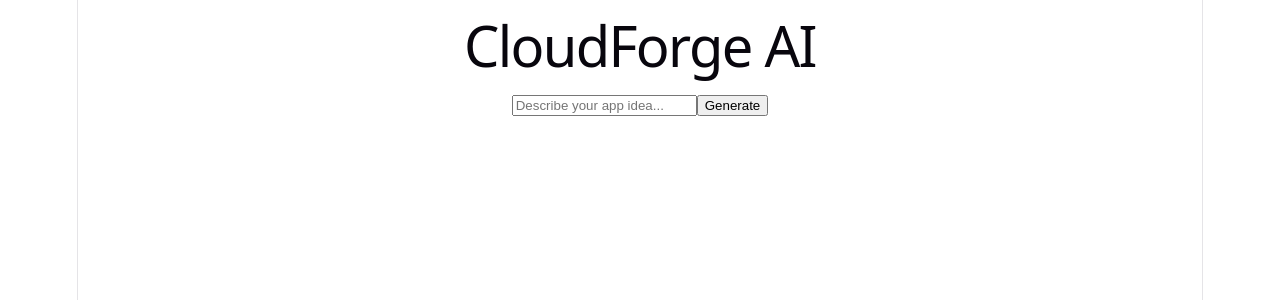
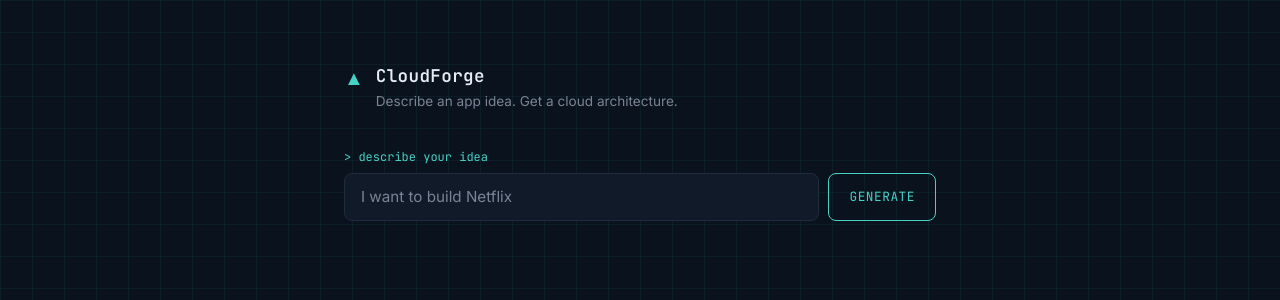
Before and after one commit to guptanavam/cloudforge, a React app in the folder frontend/: page / in a window 1280 px wide. Shown: the top 300 px of the page. Built offline with nearby package versions, Linux system fonts and the light colour scheme; the HTML template or start-up script is replaced by a standard one.

Commit message:
Redesign React frontend with blueprint-console theme

```diff
--- a/frontend/src/App.jsx
+++ b/frontend/src/App.jsx
@@ -1,4 +1,5 @@
 import { useState } from "react";
+import "./index.css";
 
 function App() {
   const [idea, setIdea] = useState("");
@@ -33,27 +34,49 @@ function App() {
     }
   };
 
+  const pad = (id) => id.toString().padStart(4, "0");
+
   return (
+    <div className="page">
+      <header className="page__header">
+        <span className="page__mark">▲</span>
         <div>
-      <h1>CloudForge AI</h1>
+          <h1 className="page__title">CloudForge</h1>
+          <p className="page__subtitle">Describe an app idea. Get a cloud architecture.</p>
+        </div>
+      </header>
+
+      <main className="console">
+        <label className="console__label" htmlFor="idea">&gt; describe your idea</label>
+        <div className="console__input-row">
           <input
+            id="idea"
+            className="console__input"
             type="text"
-        placeholder="Describe your app idea..."
+            placeholder="I want to build Netflix"
             value={idea}
             onChange={(e) => setIdea(e.target.value)}
+            onKeyDown={(e) => e.key === "Enter" && !loading && handleGenerate()}
           />
-      <button onClick={handleGenerate} disabled={loading}>
-        {loading ? "Generating..." : "Generate"}
+          <button className="console__button" onClick={handleGenerate} disabled={loading}>
+            {loading ? "Generating" : "Generate"}
           </button>
+        </div>
 
-      {error && <p style={{ color: "red" }}>{error}</p>}
+        {error && <p className="console__error">{error}</p>}
+
         {result && (
-  <div style={{ marginTop: "1rem", padding: "1rem", border: "1px solid #ccc", borderRadius: "8px" }}>
-    <p><strong>Project #{result.id}</strong> saved successfully</p>
-    <p>Idea: {result.received_idea}</p>
-    <p style={{ color: "gray" }}>{result.message}</p>
+          <div className="result">
+            <span className="result__corner result__corner--tl" />
+            <span className="result__corner result__corner--tr" />
+            <span className="result__corner result__corner--bl" />
+            <span className="result__corner result__corner--br" />
+            <div className="result__id">#{pad(result.id)}</div>
+            <p className="result__idea">{result.received_idea}</p>
+            <p className="result__message">{result.message}</p>
           </div>
         )}
+      </main>
     </div>
   );
 }
--- a/frontend/src/index.css
+++ b/frontend/src/index.css
@@ -1,111 +1,176 @@
-:root {
-  --text: #6b6375;
-  --text-h: #08060d;
-  --bg: #fff;
-  --border: #e5e4e7;
-  --code-bg: #f4f3ec;
-  --accent: #aa3bff;
-  --accent-bg: rgba(170, 59, 255, 0.1);
-  --accent-border: rgba(170, 59, 255, 0.5);
-  --social-bg: rgba(244, 243, 236, 0.5);
-  --shadow:
-    rgba(0, 0, 0, 0.1) 0 10px 15px -3px, rgba(0, 0, 0, 0.05) 0 4px 6px -2px;
+@import url('https://fonts.googleapis.com/css2?family=JetBrains+Mono:wght@400;500;600&family=Inter:wght@400;500;600&display=swap');
 
-  --sans: system-ui, 'Segoe UI', Roboto, sans-serif;
-  --heading: system-ui, 'Segoe UI', Roboto, sans-serif;
-  --mono: ui-monospace, Consolas, monospace;
-
-  font: 18px/145% var(--sans);
-  letter-spacing: 0.18px;
-  color-scheme: light dark;
-  color: var(--text);
-  background: var(--bg);
-  font-synthesis: none;
-  text-rendering: optimizeLegibility;
-  -webkit-font-smoothing: antialiased;
-  -moz-osx-font-smoothing: grayscale;
-
-  @media (max-width: 1024px) {
-    font-size: 16px;
-  }
+* {
+  box-sizing: border-box;
 }
 
-@media (prefers-color-scheme: dark) {
-  :root {
-    --text: #9ca3af;
-    --text-h: #f3f4f6;
-    --bg: #16171d;
-    --border: #2e303a;
-    --code-bg: #1f2028;
-    --accent: #c084fc;
-    --accent-bg: rgba(192, 132, 252, 0.15);
-    --accent-border: rgba(192, 132, 252, 0.5);
-    --social-bg: rgba(47, 48, 58, 0.5);
-    --shadow:
-      rgba(0, 0, 0, 0.4) 0 10px 15px -3px, rgba(0, 0, 0, 0.25) 0 4px 6px -2px;
-  }
+:root {
+  --bg: #0a121d;
+  --grid-line: rgba(71, 209, 196, 0.06);
+  --surface: #101a28;
+  --border: #1e2c3d;
+  --text: #e7ecf4;
+  --text-muted: #7a8494;
+  --accent: #47d1c4;
+  --failed: #f87171;
+}
 
-  #social .button-icon {
-    filter: invert(1) brightness(2);
-  }
+html, body, #root {
+  margin: 0;
+  min-height: 100%;
 }
 
 body {
+  background:
+    linear-gradient(var(--grid-line) 1px, transparent 1px),
+    linear-gradient(90deg, var(--grid-line) 1px, transparent 1px),
+    var(--bg);
+  background-size: 32px 32px, 32px 32px, auto;
+  color: var(--text);
+  font-family: 'Inter', system-ui, sans-serif;
+}
+
+.page {
+  max-width: 640px;
+  margin: 0 auto;
+  padding: 4rem 1.5rem;
+}
+
+.page__header {
+  display: flex;
+  align-items: flex-start;
+  gap: 0.75rem;
+  margin-bottom: 2.5rem;
+}
+
+.page__mark {
+  color: var(--accent);
+  font-size: 1.25rem;
+  line-height: 1.4;
+}
+
+.page__title {
+  font-family: 'JetBrains Mono', monospace;
+  font-size: 1.1rem;
+  font-weight: 600;
+  margin: 0;
+  letter-spacing: 0.02em;
+}
+
+.page__subtitle {
+  font-size: 0.85rem;
+  color: var(--text-muted);
+  margin: 0.35rem 0 0;
+}
+
+.console__label {
+  display: block;
+  font-family: 'JetBrains Mono', monospace;
+  font-size: 0.75rem;
+  color: var(--accent);
+  margin-bottom: 0.5rem;
+}
+
+.console__input-row {
+  display: flex;
+  gap: 0.6rem;
+}
+
+.console__input {
+  flex: 1;
+  background: var(--surface);
+  border: 1px solid var(--border);
+  border-radius: 8px;
+  padding: 0.85rem 1rem;
+  color: var(--text);
+  font-family: 'Inter', sans-serif;
+  font-size: 0.95rem;
+}
+
+.console__input:focus-visible {
+  outline: none;
+  border-color: var(--accent);
+}
+
+.console__input::placeholder {
+  color: var(--text-muted);
+}
+
+.console__button {
+  font-family: 'JetBrains Mono', monospace;
+  font-size: 0.8rem;
+  text-transform: uppercase;
+  letter-spacing: 0.04em;
+  background: transparent;
+  color: var(--accent);
+  border: 1px solid var(--accent);
+  border-radius: 8px;
+  padding: 0 1.25rem;
+  cursor: pointer;
+  transition: background 0.15s ease;
+}
+
+.console__button:hover:not(:disabled) {
+  background: rgba(71, 209, 196, 0.1);
+}
+
+.console__button:disabled {
+  opacity: 0.5;
+  cursor: default;
+}
+
+.console__error {
+  margin-top: 1rem;
+  color: var(--failed);
+  font-size: 0.85rem;
+  font-family: 'JetBrains Mono', monospace;
+}
+
+.result {
+  position: relative;
+  margin-top: 2rem;
+  background: var(--surface);
+  border: 1px solid var(--border);
+  border-radius: 4px;
+  padding: 1.5rem;
+}
+
+.result__corner {
+  position: absolute;
+  width: 10px;
+  height: 10px;
+  border: 2px solid var(--accent);
+}
+
+.result__corner--tl { top: -1px; left: -1px; border-right: none; border-bottom: none; }
+.result__corner--tr { top: -1px; right: -1px; border-left: none; border-bottom: none; }
+.result__corner--bl { bottom: -1px; left: -1px; border-right: none; border-top: none; }
+.result__corner--br { bottom: -1px; right: -1px; border-left: none; border-top: none; }
+
+.result__id {
+  font-family: 'JetBrains Mono', monospace;
+  font-size: 0.75rem;
+  color: var(--accent);
+  margin-bottom: 0.6rem;
+}
+
+.result__idea {
+  font-size: 0.95rem;
+  margin: 0 0 0.5rem;
+}
+
+.result__message {
+  font-family: 'JetBrains Mono', monospace;
+  font-size: 0.8rem;
+  color: var(--text-muted);
   margin: 0;
 }
 
-#root {
-  width: 1126px;
-  max-width: 100%;
-  margin: 0 auto;
-  text-align: center;
-  border-inline: 1px solid var(--border);
-  min-height: 100svh;
-  display: flex;
-  flex-direction: column;
-  box-sizing: border-box;
-}
-
-h1,
-h2 {
-  font-family: var(--heading);
-  font-weight: 500;
-  color: var(--text-h);
-}
-
-h1 {
-  font-size: 56px;
-  letter-spacing: -1.68px;
-  margin: 32px 0;
-  @media (max-width: 1024px) {
-    font-size: 36px;
-    margin: 20px 0;
+@media (max-width: 480px) {
+  .console__input-row {
+    flex-direction: column;
+  }
+  .console__button {
+    padding: 0.75rem;
   }
 }
-h2 {
-  font-size: 24px;
-  line-height: 118%;
-  letter-spacing: -0.24px;
-  margin: 0 0 8px;
-  @media (max-width: 1024px) {
-    font-size: 20px;
-  }
-}
-p {
-  margin: 0;
-}
-
-code,
-.counter {
-  font-family: var(--mono);
-  display: inline-flex;
-  border-radius: 4px;
-  color: var(--text-h);
-}
-
-code {
-  font-size: 15px;
-  line-height: 135%;
-  padding: 4px 8px;
-  background: var(--code-bg);
-}
```
Lines whose indentation alone changed are shown as unchanged.
